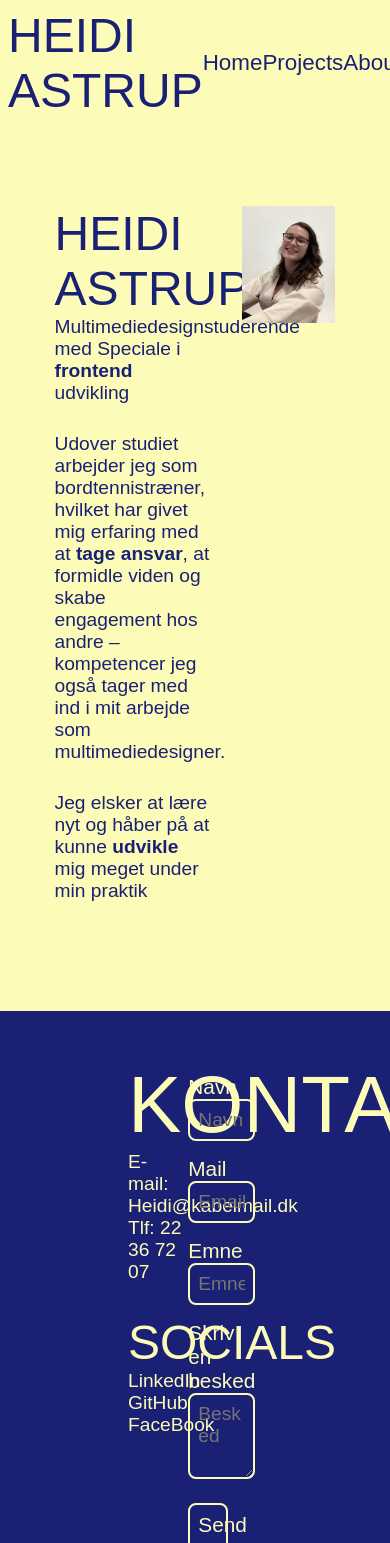
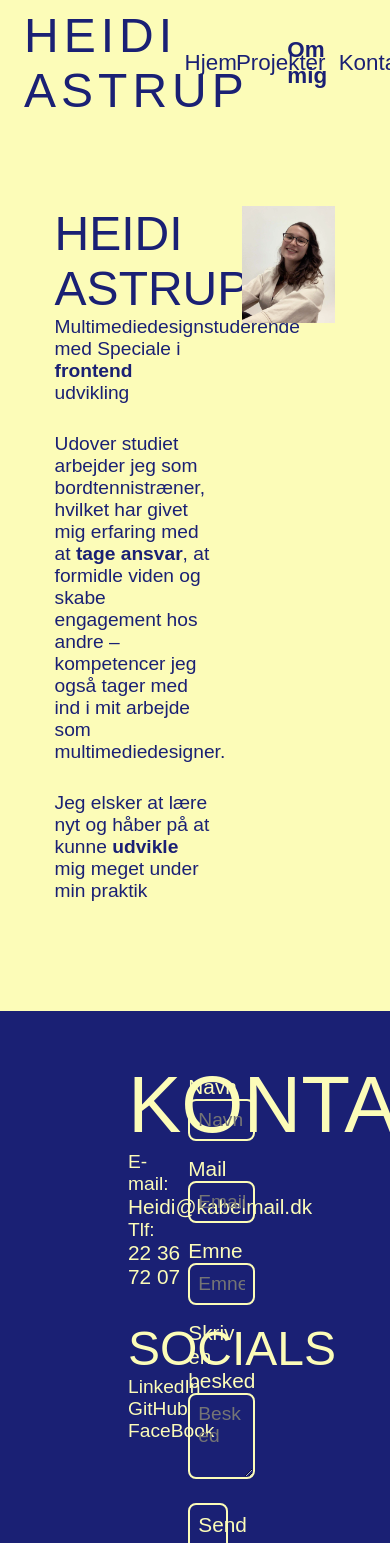
Before and after one commit to Heidi-Astrup/Heidi-Astrup.github.io, a React (Vite) app: page /about in a window 390 px wide. Shown: the top 1543 px of the page. Built offline with nearby package versions, Linux system fonts and the light colour scheme; a web font is replaced by a local one.

Commit message:
Enhance project details and navigation: update project JSON notice, improve footer contact links, refine navbar with active states, and adjust CSS for better layout and responsiveness.

```diff
--- a/public/data/projects.json
+++ b/public/data/projects.json
@@ -43,7 +43,7 @@
     "semester": "2. semester",
     "grade": "10",
     "description": "I samarbejde med STENO museet, har vi lavet en hjemmeside om menstruation, for at nedbryde tabuer og lære om menstruation til målgruppen; mellemtrinnet i folkeskolen.",
-    "notice": " Websitet er lavet som en webapp og er derfor kun optimeret til Ipad pro skærmstørrelse.",
+    "notice": "Websitet er lavet som en webapp og er derfor kun optimeret til Ipad pro skærmstørrelse.",
     "tags": ["HTML", "CSS", "JavaScript"],
     "image": "src/images/menstruationBla.png",
     "topImage": "src/images/mensHel.jpg",
--- a/src/components/FooterContact.jsx
+++ b/src/components/FooterContact.jsx
@@ -3,8 +3,12 @@ export default function FooterContact() {
     <div className="FooterContact">
       <div className="kontaktDel">
         <h2>KONTAKT</h2>
-        <p>E-mail: Heidi@kabelmail.dk</p>
-        <p>Tlf: 22 36 72 07</p>
+        <p>
+          E-mail: <a href="mailto:Heidi@kabelmail.dk">Heidi@kabelmail.dk</a>
+        </p>
+        <p>
+          Tlf: <a href="tel:+4522367207">22 36 72 07</a>
+        </p>
         <h3>SOCIALS</h3>
         <p>LinkedIn</p>
         <p>GitHub</p>
--- a/src/components/NavBar.jsx
+++ b/src/components/NavBar.jsx
@@ -3,11 +3,30 @@ import { NavLink } from "react-router";
 export default function NavBar() {
   return (
     <nav>
-      <h1>HEIDI ASTRUP</h1>
-      <NavLink to="/">Home</NavLink>
-      <NavLink to="/projects">Projects</NavLink>
-      <NavLink to="/about">About</NavLink>
-      <NavLink to="/contact">Contact</NavLink>
+      <NavLink to="/" className="stor">
+        <h1>HEIDI ASTRUP</h1>
+      </NavLink>
+      <NavLink to="/" className={({ isActive }) => (isActive ? "active" : "")}>
+        Hjem
+      </NavLink>
+      <NavLink
+        to="/projects"
+        className={({ isActive }) => (isActive ? "active" : "")}
+      >
+        Projekter
+      </NavLink>
+      <NavLink
+        to="/about"
+        className={({ isActive }) => (isActive ? "active" : "")}
+      >
+        Om mig
+      </NavLink>
+      <NavLink
+        to="/contact"
+        className={({ isActive }) => (isActive ? "active" : "")}
+      >
+        Kontakt
+      </NavLink>
     </nav>
   );
 }
--- a/src/index.css
+++ b/src/index.css
@@ -29,6 +29,7 @@ h1 {
   text-transform: uppercase;
   font-weight: 400;
   margin: 0;
+  letter-spacing: 5px;
 }
 
 h2 {
@@ -72,8 +73,8 @@ a:hover {
 
 nav {
   display: flex;
-  justify-content: space-around;
-  padding: 0.5rem;
+  justify-content: space-evenly;
+  padding: 0.5rem 0rem;
   align-items: center;
   background-color: var(--gul);
   position: sticky;
@@ -82,9 +83,27 @@ nav {
   z-index: 10;
 }
 
+nav .stor {
+  width: 35%;
+}
+
 nav a {
   text-decoration: none;
   color: var(--morkBlaa);
+  width: 7%;
+}
+
+nav a:hover {
+  text-decoration: none;
+  font-weight: 600;
+}
+
+.active {
+  font-weight: 600;
+}
+
+strong {
+  font-weight: 600;
 }
 
 .startside {
@@ -147,7 +166,7 @@ nav a {
 .kompetencer {
   margin: auto;
   margin-top: 1rem;
-  width: 50%;
+  width: 60%;
   display: flex;
   justify-content: space-around;
   flex-wrap: wrap;
@@ -199,7 +218,43 @@ button {
 /*styling til projektdetalje siden*/
 .specifikt-projekt {
   display: flex;
-  justify-content: space-around;
+  justify-content: space-between;
+  width: 80%;
+  margin: auto;
+  padding: 4rem 0rem;
+}
+
+.specifikt-projekt article {
+  display: flex;
+  flex-direction: column;
+  width: 45%;
+}
+
+.specifikt-projekt article p {
+  margin-bottom: 1rem;
+}
+
+.specifikt-projekt img {
+  width: 50%;
+}
+
+.specifikt-projekt button {
+  color: var(--morkBlaa);
+  border: 0.15rem solid var(--morkBlaa);
+  font: 1.2rem;
+  margin-top: 0;
+}
+
+.specifikt-projekt button:hover {
+  color: var(--gul);
+  background-color: var(--morkBlaa);
+  font: 1.2rem;
+  margin-top: 0;
+}
+
+.specifikt-projekt .link {
+  color: var(--morkBlaa);
+  margin-top: 2rem;
 }
 
 .About {
@@ -227,6 +282,11 @@ button {
   display: flex;
   justify-content: space-around;
   background-color: var(--morkBlaa);
+  color: var(--gul);
+  font-size: 1.3rem;
+}
+
+.FooterContact a {
   color: var(--gul);
   font-size: 1.3rem;
 }
--- a/src/pages/ProjectDetails.jsx
+++ b/src/pages/ProjectDetails.jsx
@@ -1,5 +1,5 @@
 import { useState, useEffect } from "react";
-import { useParams } from "react-router";
+import { useParams, NavLink } from "react-router";
 
 export default function ProjectDetails() {
   const [projekter, setProjekter] = useState([]);
@@ -26,11 +26,16 @@ export default function ProjectDetails() {
             <p>
               {projekt.year} - {projekt.semester}
             </p>
-            <p>{projekt.grade}</p>
+            <p>Karakter: {projekt.grade}</p>
+            <p>{projekt.tags.join(" | ")}</p>
+            <a href={projekt.url}>
+              <button>Se websiden online</button>
+            </a>
+            <NavLink className="link" to={`/projects`}>
+              &#x2190; Tilbage til alle projekter{" "}
+            </NavLink>
           </article>
-          <figure>
-            <img src={projekt.image} alt={projekt.title} />
-          </figure>
+          <img src={`/${projekt.image}`} alt={projekt.title} />
         </section>
       ))}
     </main>
```
